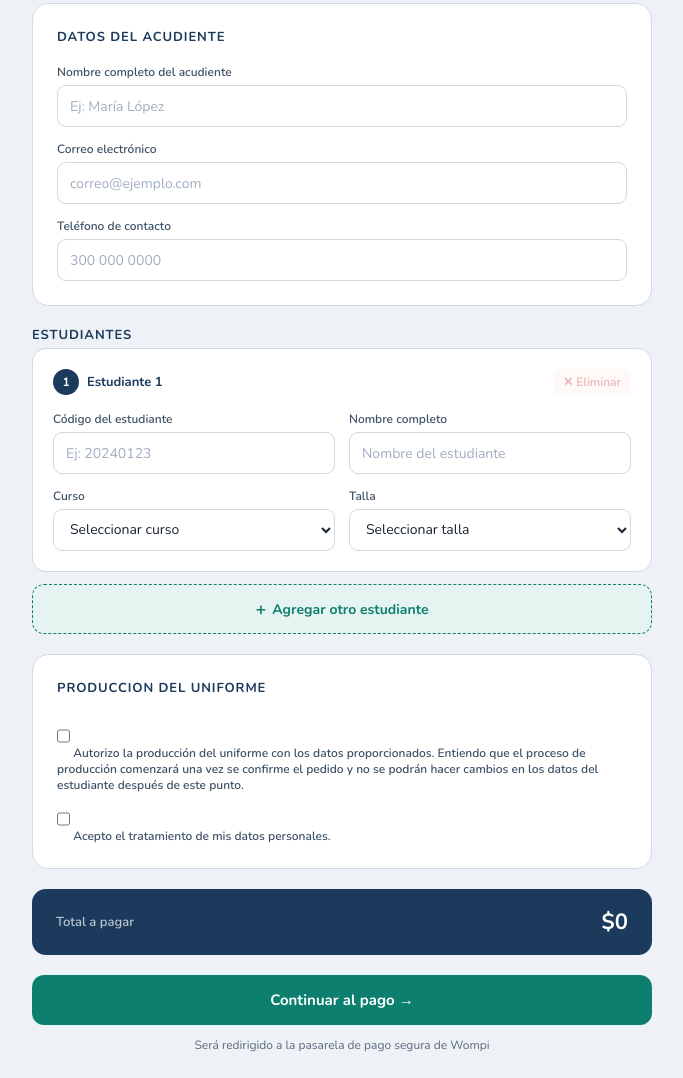
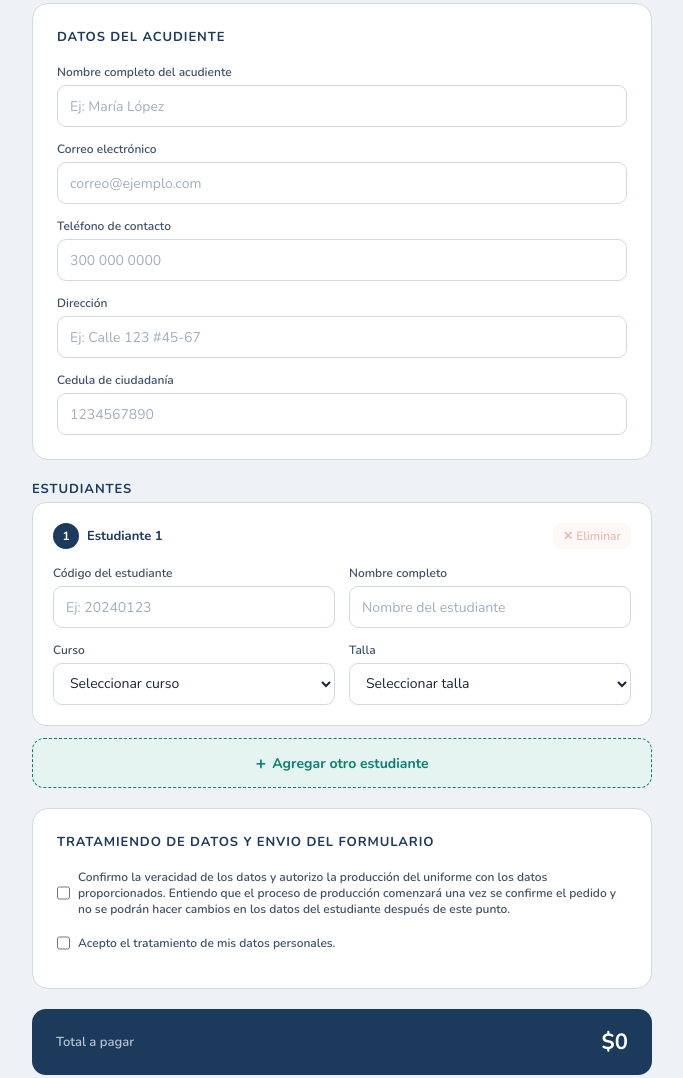
Before and after one commit to AndrevLare/FSS-Uniform-Form, a plain HTML site: page index.html in a window 1280 px wide. Shown: the part 290-1368 px from the top of the page, without its empty margins (298-981 px from the left). Drawn offline with nearby package versions, Linux system fonts and the light colour scheme; no server answers.

Commit message:
added identification and direction

```diff
--- a/index.css
+++ b/index.css
@@ -315,3 +315,9 @@ select:disabled {
     grid-column: 1;
   }
 }
+
+.terminos-label {
+  display: flex;
+  gap: 8px;
+  align-items: center;
+}
--- a/index.html
+++ b/index.html
@@ -52,7 +52,30 @@
             </div>
             <div class="field full">
               <label>Teléfono de contacto</label>
-              <input id="telefono" type="tel" placeholder="300 000 0000" />
+              <input
+                id="telefono"
+                type="tel"
+                placeholder="300 000 0000"
+                required
+              />
+            </div>
+            <div class="field full">
+              <label>Dirección</label>
+              <input
+                id="direccion"
+                type="text"
+                placeholder="Ej: Calle 123 #45-67"
+                required
+              />
+            </div>
+            <div class="field full">
+              <label>Cedula de ciudadanía</label>
+              <input
+                id="cedula"
+                type="number"
+                placeholder="1234567890"
+                required
+              />
             </div>
           </div>
         </div>
@@ -72,19 +95,24 @@
 
         <!-- Tratamiento de datos -->
         <div class="card">
-          <div class="card-title">Produccion del uniforme</div>
+          <div class="card-title">
+            Tratamiendo de datos Y envio del formulario
+          </div>
           <div class="fields">
             <div class="field full">
-              <label>
+              <label class="terminos-label">
                 <input type="checkbox" id="terminos" required />
-                Autorizo la producción del uniforme con los datos
-                proporcionados. Entiendo que el proceso de producción comenzará
-                una vez se confirme el pedido y no se podrán hacer cambios en
-                los datos del estudiante después de este punto.
+                <span
+                  >Confirmo la veracidad de los datos y autorizo la producción
+                  del uniforme con los datos proporcionados. Entiendo que el
+                  proceso de producción comenzará una vez se confirme el pedido
+                  y no se podrán hacer cambios en los datos del estudiante
+                  después de este punto.</span
+                >
               </label>
-              <label>
+              <label class="terminos-label">
                 <input type="checkbox" id="terminos" required />
-                Acepto el tratamiento de mis datos personales.
+                <span>Acepto el tratamiento de mis datos personales.</span>
               </label>
             </div>
           </div>
--- a/index.js
+++ b/index.js
@@ -218,6 +218,8 @@ function recolectarDatos() {
     parent_name,
     email: document.getElementById("email").value.trim(),
     phone: document.getElementById("telefono").value.trim(),
+    direction: document.getElementById("direccion").value.trim(),
+    identification: document.getElementById("cedula").value.trim(),
     school: document.getElementById("colegio").value,
     concept: `Uniformes — ${parent_name}`,
     students,
```
